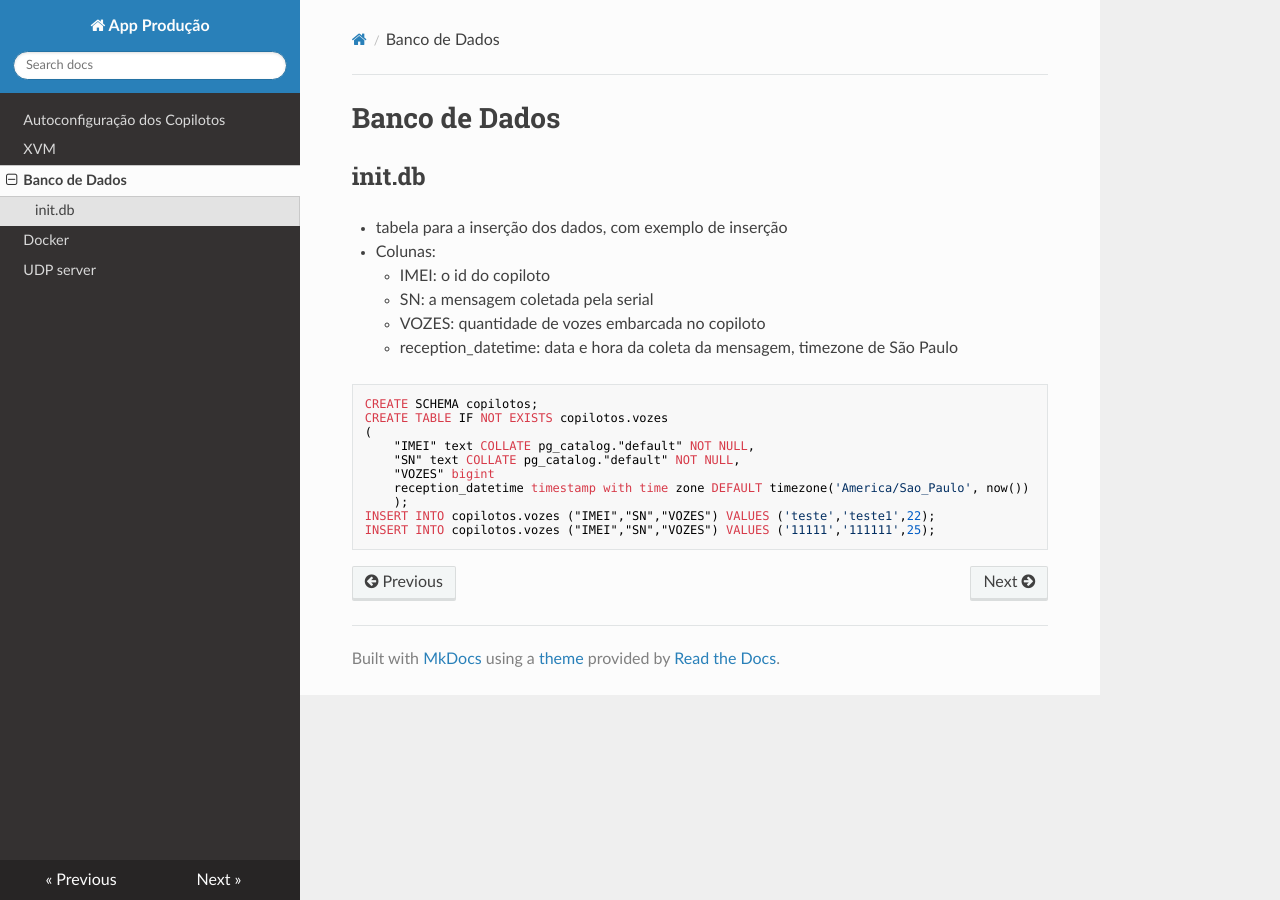
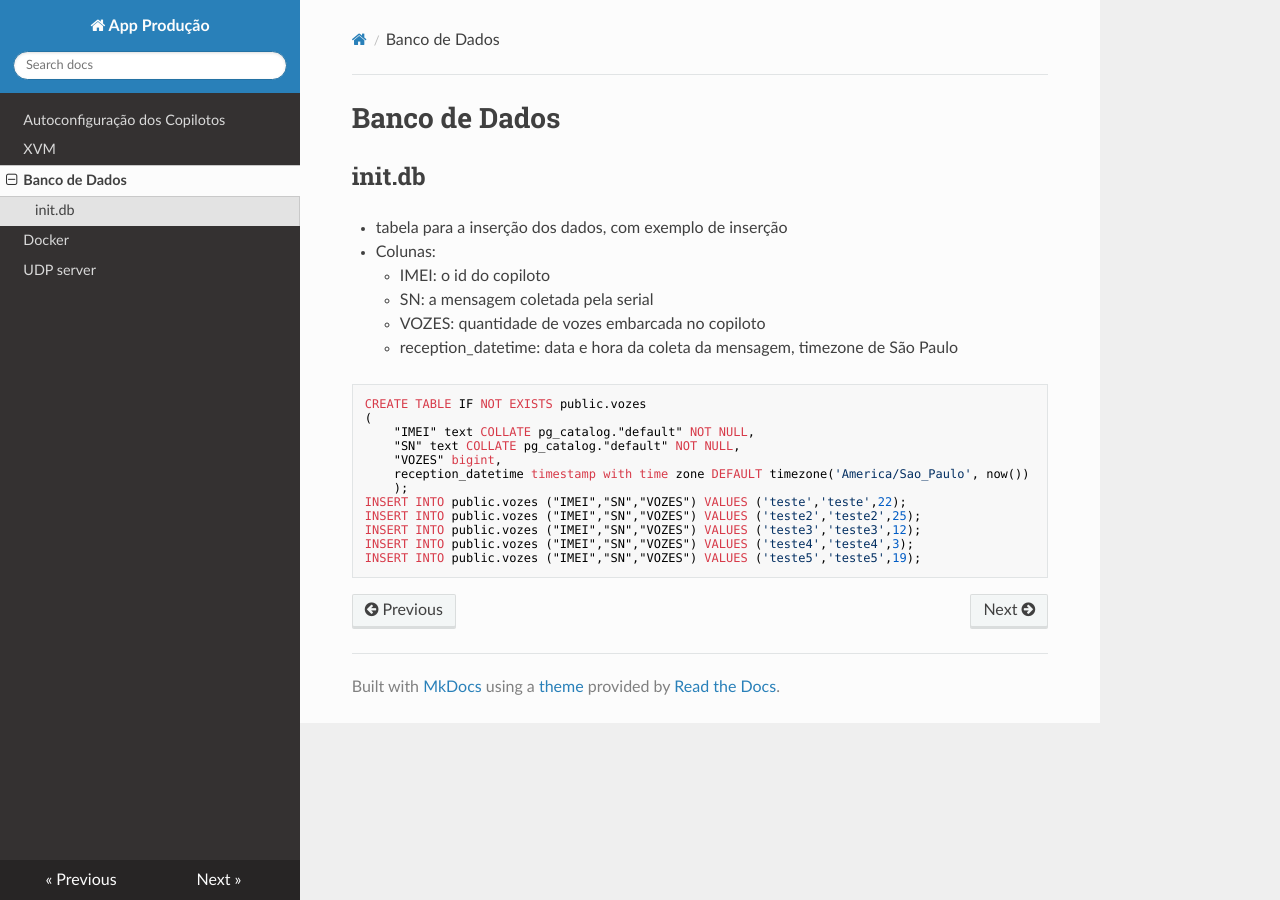
Before and after one commit to guilhermebrida/Prod-Server, an MkDocs documentation site: the page built from docs/banco.md, in a window 1280 px wide. Built offline with MkDocs 1.6.1, drawn with Linux system fonts in a browser that asks for light colours; nearby versions of some CDN libraries.

````diff
--- a/docs/banco.md
+++ b/docs/banco.md
@@ -8,14 +8,16 @@
     - VOZES: quantidade de vozes embarcada no copiloto
     - reception_datetime: data e hora da coleta da mensagem, timezone de São Paulo
 ```sql
-CREATE SCHEMA copilotos;
-CREATE TABLE IF NOT EXISTS copilotos.vozes
+CREATE TABLE IF NOT EXISTS public.vozes
 (
     "IMEI" text COLLATE pg_catalog."default" NOT NULL,
     "SN" text COLLATE pg_catalog."default" NOT NULL,
-    "VOZES" bigint
+    "VOZES" bigint,
     reception_datetime timestamp with time zone DEFAULT timezone('America/Sao_Paulo', now())
     );
-INSERT INTO copilotos.vozes ("IMEI","SN","VOZES") VALUES ('teste','teste1',22);
-INSERT INTO copilotos.vozes ("IMEI","SN","VOZES") VALUES ('11111','111111',25);
+INSERT INTO public.vozes ("IMEI","SN","VOZES") VALUES ('teste','teste',22);
+INSERT INTO public.vozes ("IMEI","SN","VOZES") VALUES ('teste2','teste2',25);
+INSERT INTO public.vozes ("IMEI","SN","VOZES") VALUES ('teste3','teste3',12);
+INSERT INTO public.vozes ("IMEI","SN","VOZES") VALUES ('teste4','teste4',3);
+INSERT INTO public.vozes ("IMEI","SN","VOZES") VALUES ('teste5','teste5',19);
 ```
````
Also changed, not shown: 2 other files.
